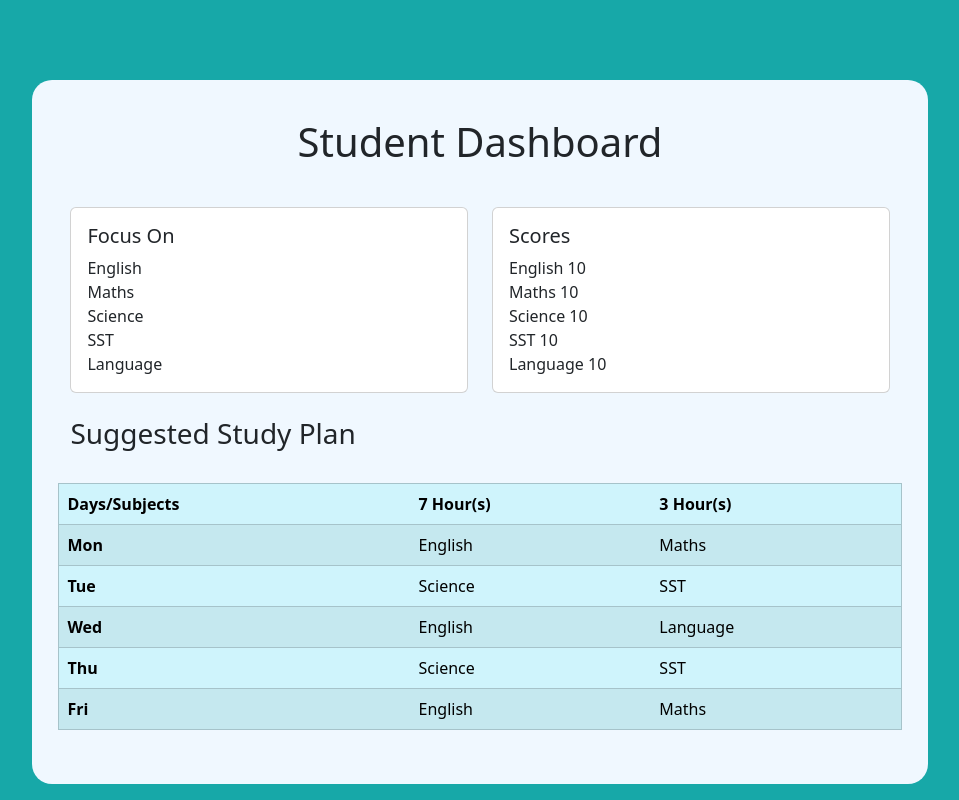
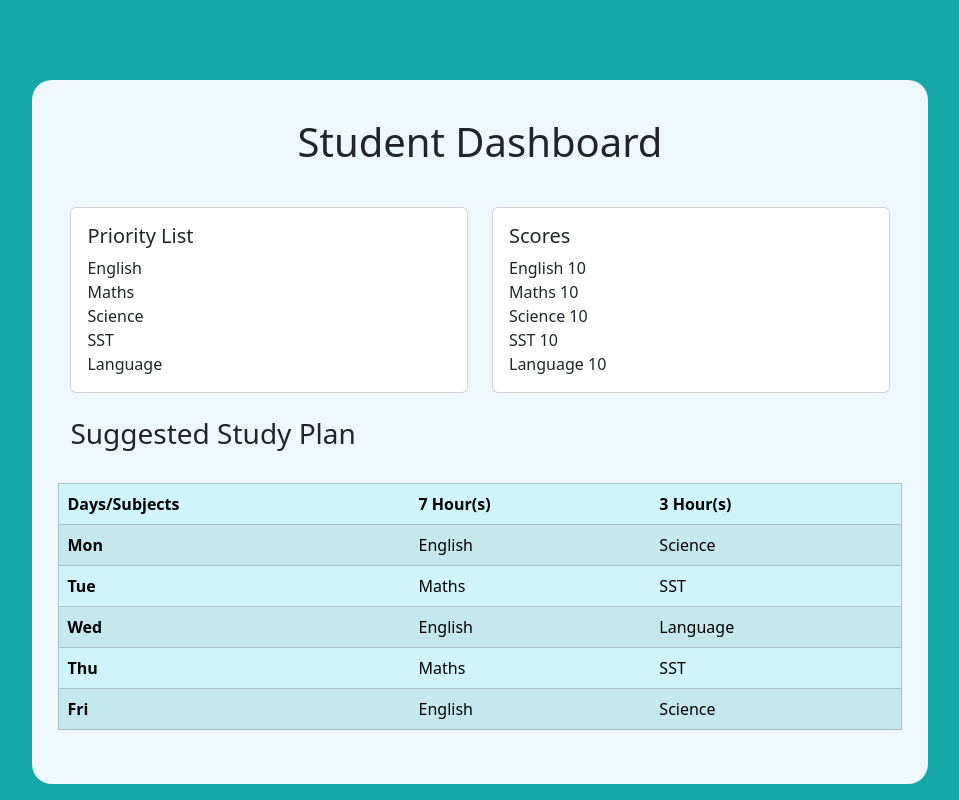
Before and after one commit to Daksh-Madaan/swayamkaro, a Flask app: page /dashboard in a window 1280 px wide. Shown: the whole page, without its empty margins (160-1119 px from the left). Run offline with Flask 2, Linux system fonts and the light colour scheme; the visitor is signed in with stand-in values (Sample User, id 1); a database or web service that is not in the repository returns one stand-in record (values such as "Sample title"); some libraries are stand-ins or nearby versions.

Commit message:
Update dashboard.html

```diff
--- a/templates/dashboard.html
+++ b/templates/dashboard.html
@@ -36,7 +36,7 @@
         <div class="col">
           <div class="card">
             <div class="card-body">
-              <h5 class="card-title">Focus On</h5>
+              <h5 class="card-title">Priority List</h5>
               <p class="card-text">
                 {% for p in priority %}
                 {{ p }}
@@ -74,11 +74,11 @@
             <tr>
               <th scope="row">Mon</th>
               <td>{{ priority[0] }}</td>
-              <td>{{ priority[1] }}</td>
+              <td>{{ priority[2] }}</td>
             </tr>
             <tr>
               <th scope="row">Tue</th>
-              <td>{{ priority[2] }}</td>
+              <td>{{ priority[1] }}</td>
               <td>{{ priority[3] }}</td>
             </tr>
             <tr>
@@ -88,20 +88,16 @@
             </tr>
             <tr>
               <th scope="row">Thu</th>
-              <td>{{ priority[2] }}</td>
+              <td>{{ priority[1] }}</td>
               <td>{{ priority[3] }}</td>
             </tr>
             <tr>
               <th scope="row">Fri</th>
               <td>{{ priority[0] }}</td>
-              <td>{{ priority[1] }}</td>
+              <td>{{ priority[2] }}</td>
             </tr>
           </tbody>
         </table>
-
-
-
-
 
       </div>
     </div>
```
